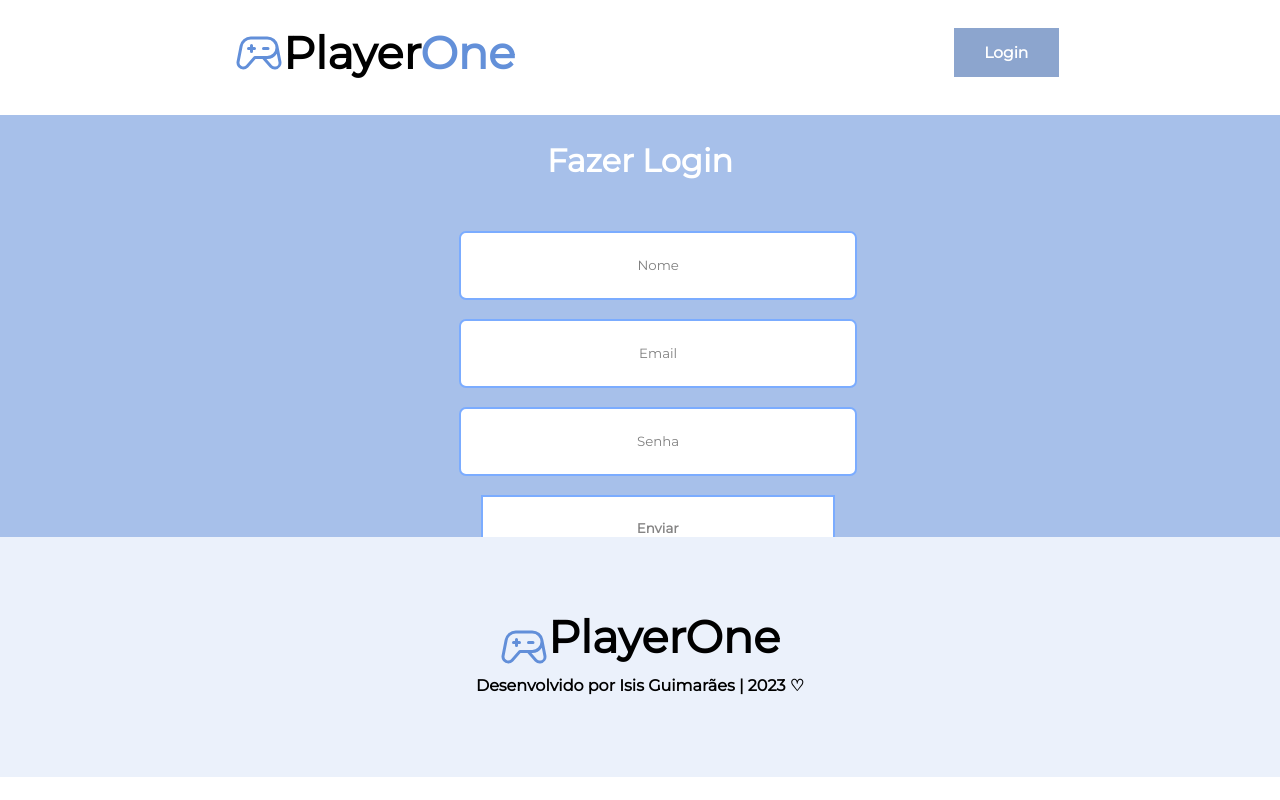
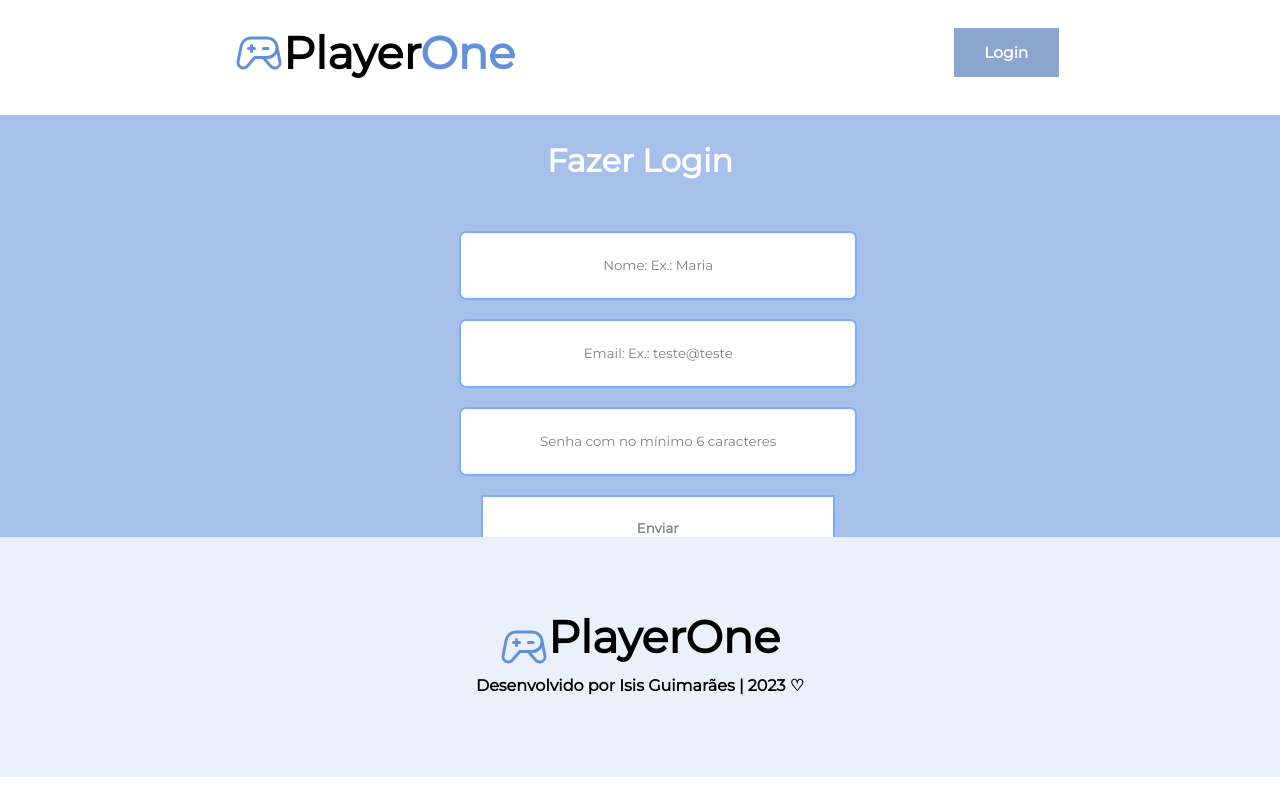
Before and after one commit to IsisG13/SMario-next, a Next.js app: page /login in a window 1280 px wide. Built offline with nearby package versions, Linux system fonts and the light colour scheme.

Commit message:
arrumando detalhes

```diff
--- a/pages/login.js
+++ b/pages/login.js
@@ -50,7 +50,7 @@ export default function Login() {
           <form onSubmit={handleSubmit}>
             <input
               type="text"
-              placeholder="Nome"
+              placeholder="Nome: Ex.: Maria"
               value={nome}
               onChange={(e) => setNome(e.target.value)}
               required
@@ -60,7 +60,7 @@ export default function Login() {
 
             <input
               type="email"
-              placeholder="Email"
+              placeholder="Email: Ex.: teste@teste"
               value={email}
               onChange={(e) => setEmail(e.target.value)}
               required
@@ -70,7 +70,7 @@ export default function Login() {
 
             <input
               type="password"
-              placeholder="Senha"
+              placeholder="Senha com no mínimo 6 caracteres"
               value={password}
               onChange={(e) => setPassword(e.target.value)}
               required
@@ -81,7 +81,6 @@ export default function Login() {
             <button type="submit">Enviar</button>
           </form>
           {erro && <div className={styles.mensagemErro}>{erro}</div>}
-
           <div className="rodape">
             <Link className="cabecalho_linkPaginaINicial" href="/">
               <Icon color="#628FD9" width="3rem" icon="ph:game-controller" />
--- a/styles/Login.module.css
+++ b/styles/Login.module.css
@@ -172,9 +172,9 @@
   }
 
   .conteudo button:hover {
-    height: 60px;
-    width: 210%;
-    margin-left: -45%;
+    height: 67px;
+    width: 200%;
+    margin-left: -40%;
     color: white;
     border: 2px solid #7bacff;
     background-color: #7bacff;
```
